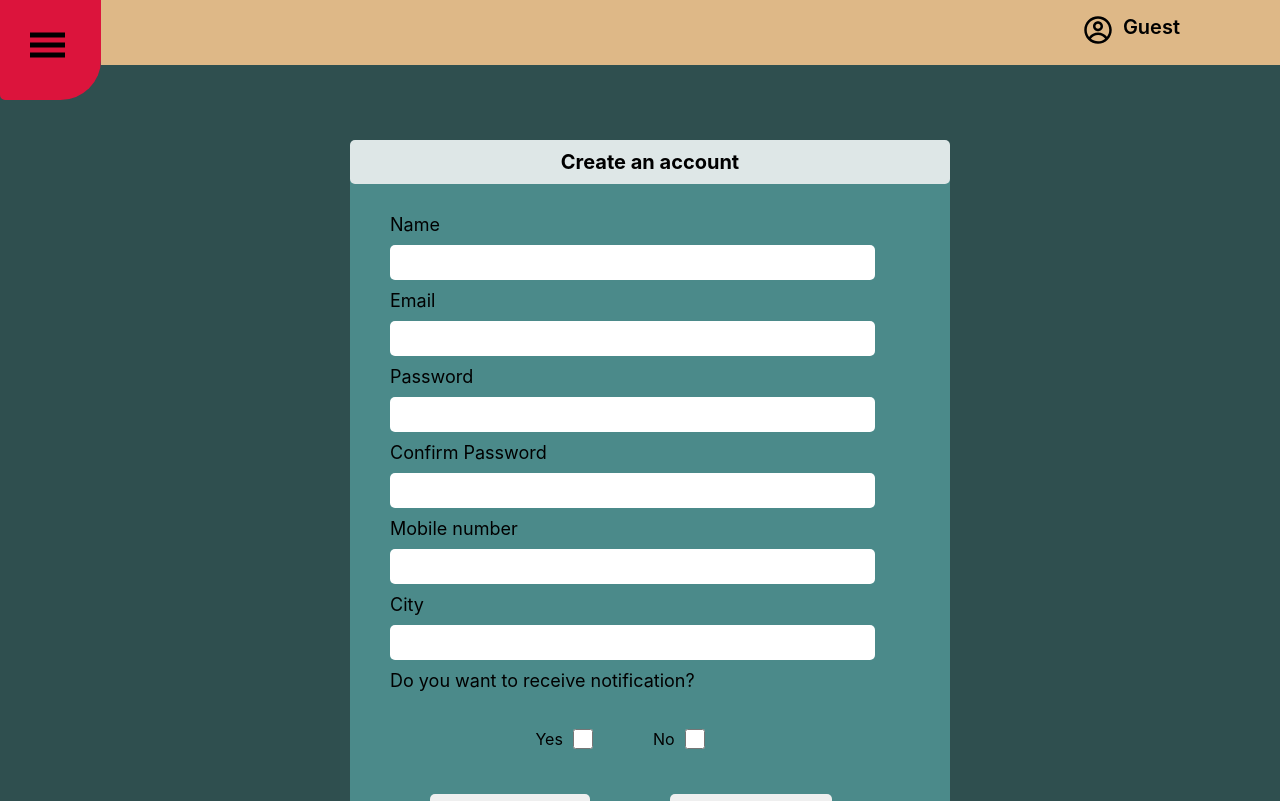
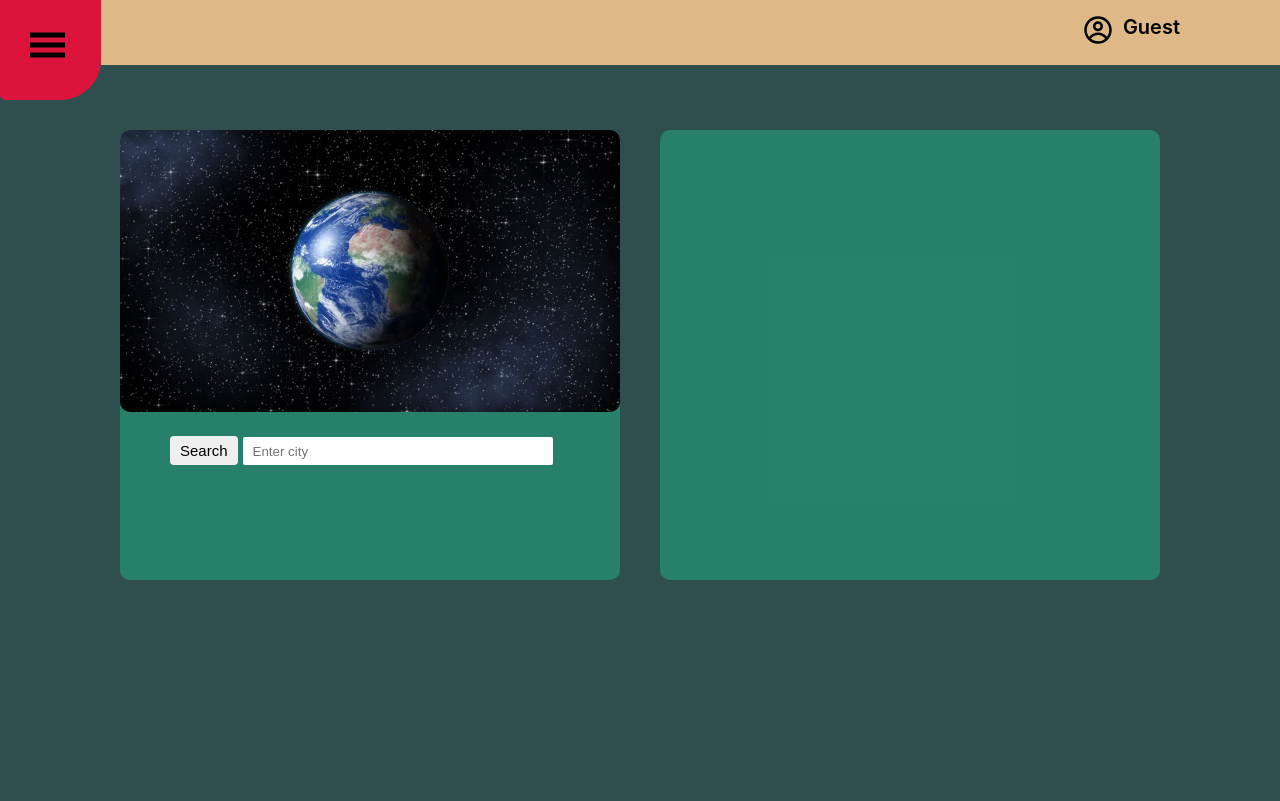
Before and after one commit to Guruaswin/Weather-Forecaster, a React (Create React App) app: page / in a window 1280 px wide. Shown: the top 801 px of the page. Built offline with nearby package versions, Linux system fonts and the light colour scheme.

Commit message:
Update App.js

```diff
--- a/src/App.js
+++ b/src/App.js
@@ -6,10 +6,10 @@ import CreateAccountPage from './components/js/CreateAccountPage';
 const App = () => {
   return (
     <>
-      {/* <FirstPage /> */}
+       <FirstPage />
       {/* <LoginPage /> */}
       {/* <FeedBack /> */}
-      <CreateAccountPage />
+      {/* <CreateAccountPage /> */}
     </>
   );
 }
```
